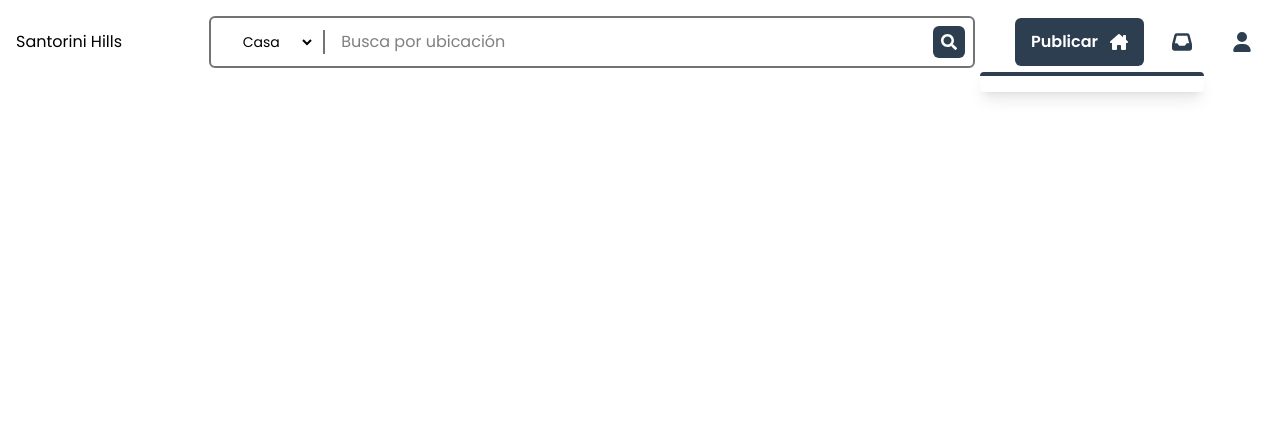
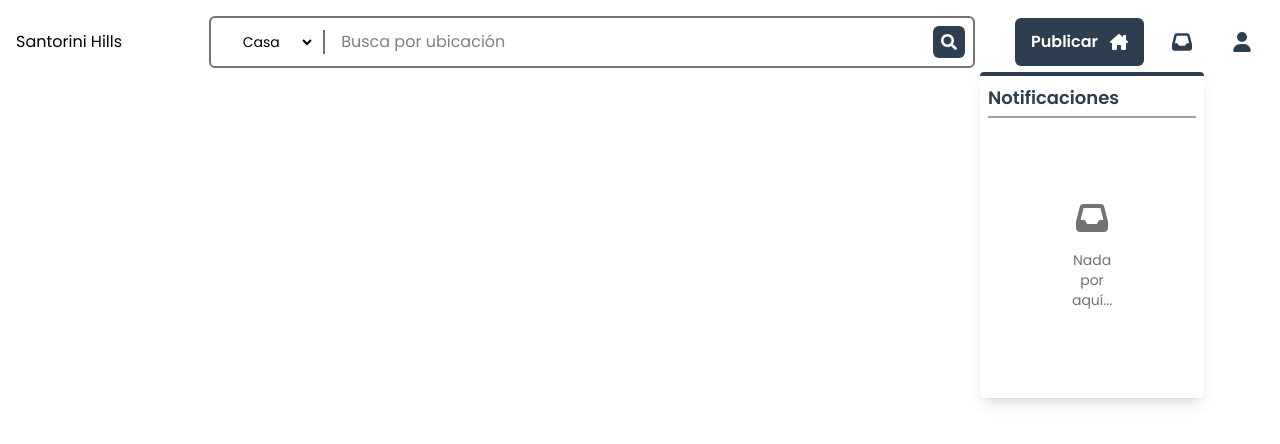
Before and after one commit to mauriosp/Proyecto-ISO, a React (Vite) app in the folder frontend/santorini-hills/: page / in a window 1280 px wide. Both pictures are taken after a click on the button 1182 px from the left and 42 px from the top of the page. Shown: the top 444 px of the page. Built offline with nearby package versions, Linux system fonts and the light colour scheme.

Commit message:
mejorar estilos y agregar contenido a los modales de notificaciones y perfil

```diff
--- a/frontend/santorini-hills/src/components/NavbarModalSwitch.tsx
+++ b/frontend/santorini-hills/src/components/NavbarModalSwitch.tsx
@@ -21,10 +21,10 @@ const NavbarModalSwitch = ({ Icon, children }: NavbarModalSwitchProps) => {
     }, []);
 
     return (
-      <div className="relative hover:bg-black/5 rounded-md transition-all" ref={wrapperRef}>
+      <div className="relative hover:bg-black/10 rounded-md transition-all" ref={wrapperRef}>
         <button
           onClick={() => setIsOpen(!isOpen)}
-          className="flex items-center p-3 gap-2"
+          className="flex items-center hover:cursor-pointer p-3 gap-2"
         >
           <Icon size={20}/>
         </button>
--- a/frontend/santorini-hills/src/components/ProfileButton.tsx
+++ b/frontend/santorini-hills/src/components/ProfileButton.tsx
@@ -1,6 +1,7 @@
 import { FaHouseChimney, FaInbox, FaUser } from "react-icons/fa6";
 import { useUserContext } from "../context/user/UserContext";
 import NavbarModalSwitch from "./NavbarModalSwitch";
+import Separator from "./Separator";
 
 const UserButtons = () => {
   const { user, logout } = useUserContext();
@@ -13,17 +14,28 @@ const UserButtons = () => {
         </button>
       )}
       <NavbarModalSwitch Icon={FaInbox}>
-        <div className="flex flex-col gap-1"></div>
+        <div className="flex flex-col gap-1">
+          <h2 className="text-lg font-semibold">Notificaciones</h2>
+          <Separator />
+          <div className="flex flex-col items-center justify-center gap-4 text-neutral-500 text-center p-20">
+            <FaInbox size={32}/>
+            <p className="text-sm">Nada por aquí...</p>
+          </div>
+        </div>
       </NavbarModalSwitch>
 
       <NavbarModalSwitch Icon={FaUser}>
-        <div className="flex flex-col gap-1">
-          <h2 className="text-sm font-semibold">{user?.name}</h2>
-          <p className="text-xs text-neutral-500">{user?.email}</p>
-          <p className="text-xs text-neutral-500">{user?.phone}</p>
+        <div className="flex flex-col gap-3">
+          <h2 className="text-lg font-semibold">Mi perfil</h2>
+          <Separator/>
+          <div>
+            <h3 className="text-sm font-medium">{user?.name}</h3>
+            <p className="text-xs text-neutral-500">{user?.email}</p>
+            <p className="text-xs text-neutral-500">{user?.phone}</p>
+          </div>
         </div>
-        <div className="flex flex-col gap-2 mt-4">
-          <a href="#" className="hover:bg-black/5 p-2 rounded-md transition-all">Editar perfil</a>
+        <div className="flex flex-col gap-1 mt-4">
+          <a href="#" className="hover:bg-black/10 p-2 rounded-md transition-all">Editar perfil</a>
           <a href="#" onClick={logout} className="font-medium text-red-500 p-2 rounded-md hover:text-white hover:bg-red-500 transition-all">Cerrar sesión</a>
         </div>
       </NavbarModalSwitch>
```
